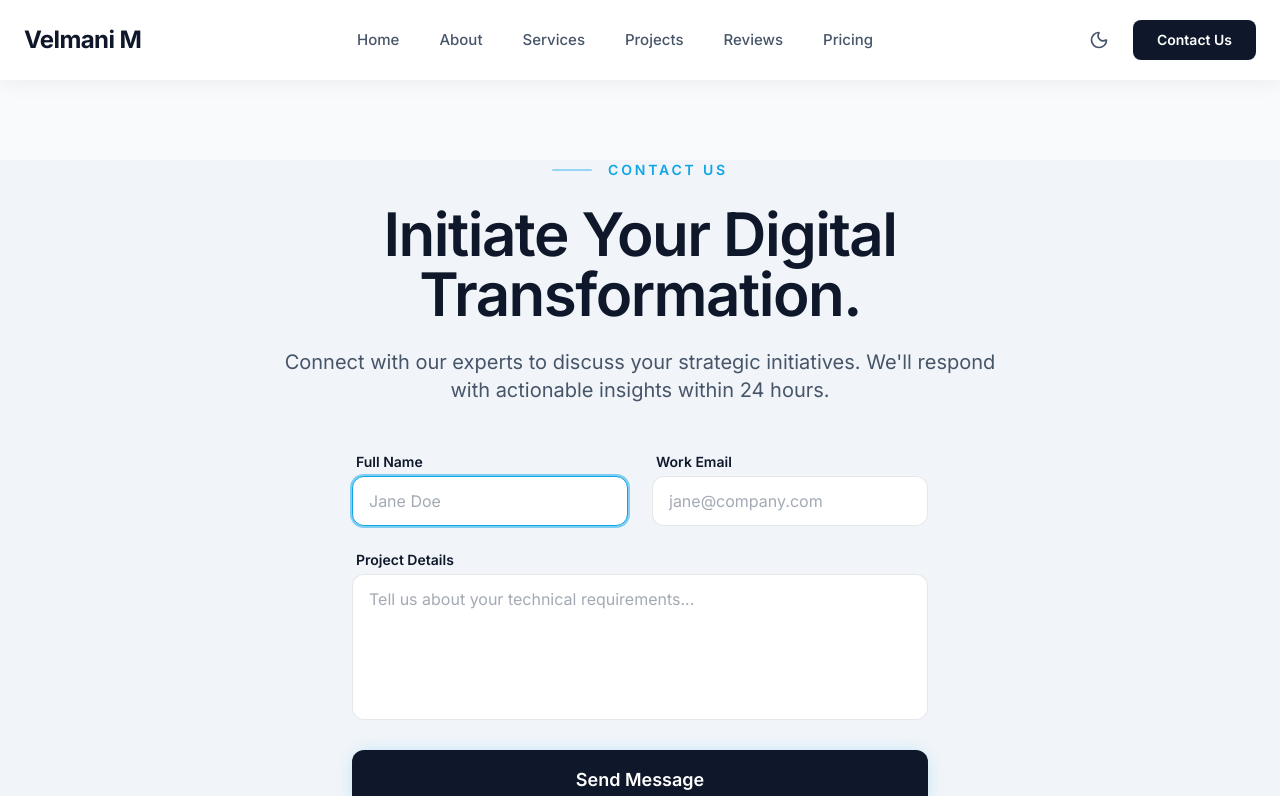
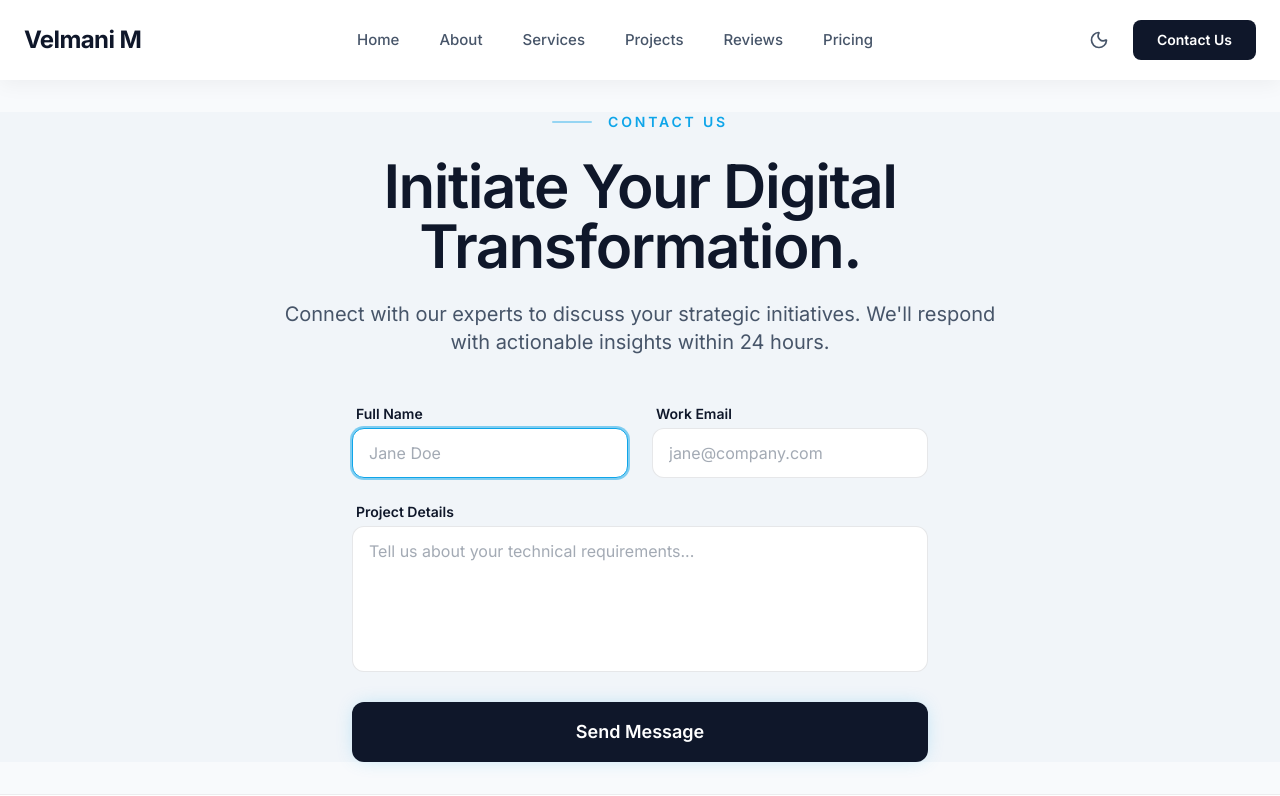
Before and after one commit to VelmaniM/Own-Website, a React (Vite) app in the folder frontend/: page /contact in a window 1280 px wide. Shown: the top 796 px of the page. Built offline with nearby package versions, Linux system fonts and the light colour scheme.

Commit message:
style: remove top and bottom gap from contact page

```diff
--- a/frontend/src/pages/ContactUs/ContactUs.jsx
+++ b/frontend/src/pages/ContactUs/ContactUs.jsx
@@ -51,7 +51,7 @@ function ContactUs() {
   };
 
   return (
-    <div className="contact-page-container min-h-[80vh] flex flex-col justify-center py-20">
+    <div className="contact-page-container flex flex-col justify-center py-8">
       <SEO
         title="Contact Velmani M | Best Web Developer Company"
         description="Get in touch with Velmani M for premium web development, app design, and SEO services. Start your digital transformation project today."
```
